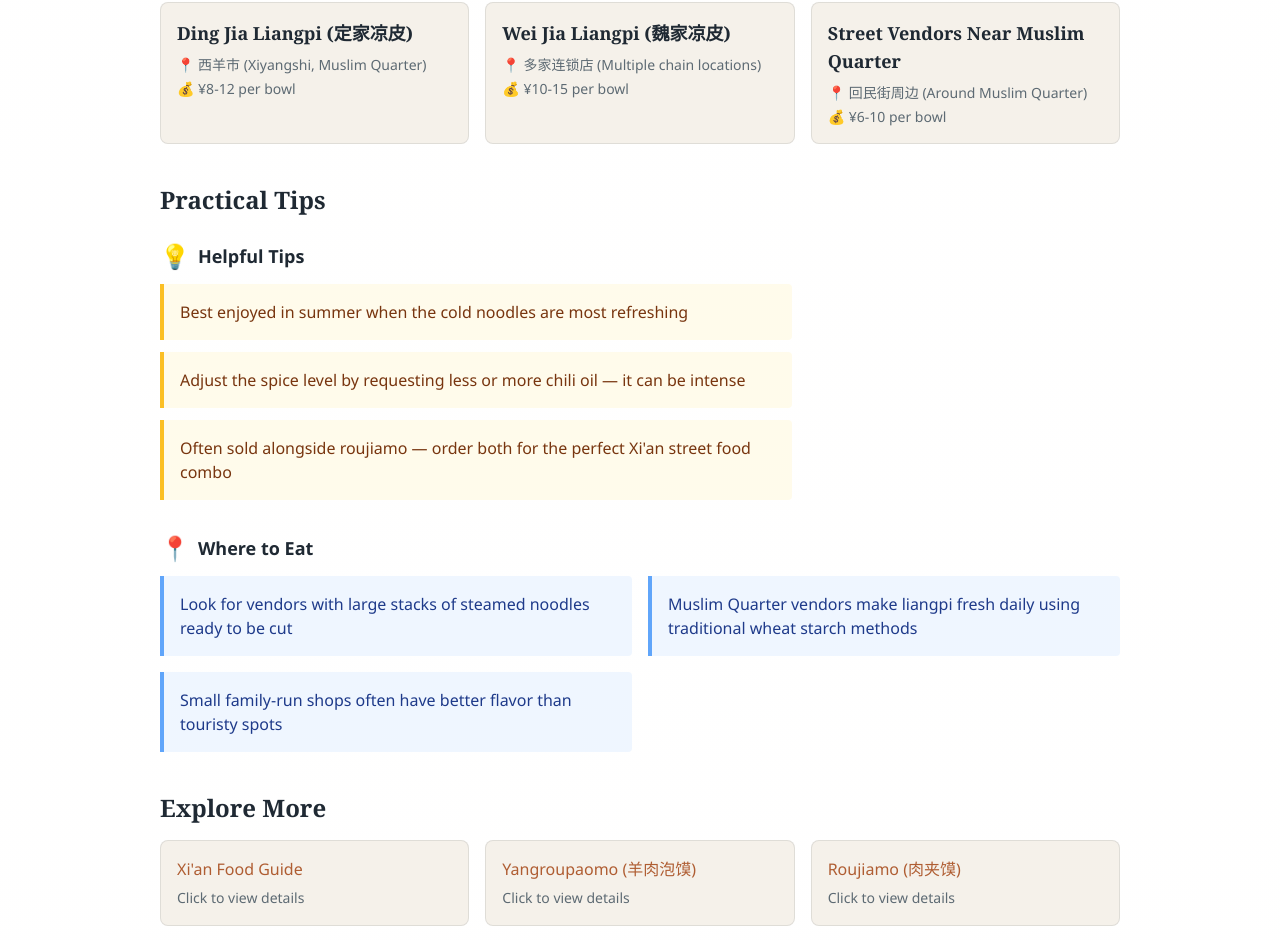
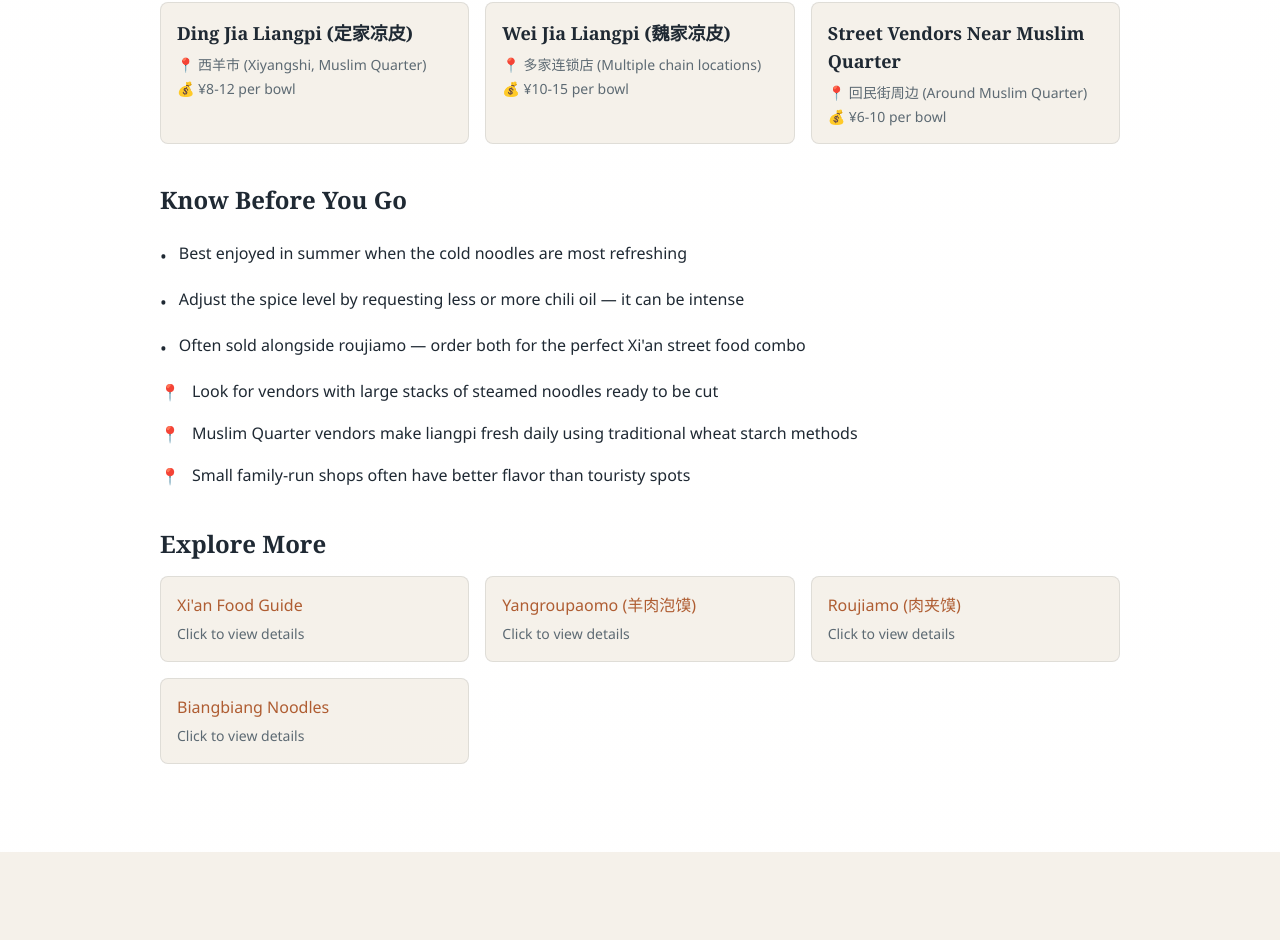
Before and after one commit to thecubestorm-arch/trailofchina, a Next.js app: page /destinations/xian/where-to-eat/liangpi in a window 1280 px wide. Shown: the part 1063-2003 px from the top of the page. Built offline with nearby package versions, Linux system fonts and the light colour scheme.

Commit message:
Redesign: 'Know Before You Go' — clean tip sections on Attraction + Food pages, remove scam types

```diff
--- a/components/AttractionPage.tsx
+++ b/components/AttractionPage.tsx
@@ -7,7 +7,7 @@ import ImageGallery from './ImageGallery';
 import ToursCTA from './ToursCTA';
 
 type Tip = {
-  type: 'tip' | 'scam' | 'photo';
+  type: 'tip' | 'photo';
   text: string;
 };
 
@@ -31,7 +31,7 @@ interface AttractionPageProps {
   price: string;
   nearestSubway: string;
   bestTime: string;
-  tips: readonly { type: 'tip' | 'scam' | 'photo'; text: string }[];
+  tips: readonly { type: 'tip' | 'photo'; text: string }[];
   mapUrl: string;
   relatedLinks: readonly { title: string; href: string }[];
   relatedArticles?: RelatedArticle[];
@@ -55,9 +55,6 @@ export default function AttractionPage({
   city,
   images,
 }: AttractionPageProps) {
-  const tipCount = (tips as Tip[]).filter((t) => t.type === 'tip').length;
-  const photoCount = (tips as Tip[]).filter((t) => t.type === 'photo').length;
-
   return (
     <div className="min-h-screen" style={{
       background: 'linear-gradient(0deg, rgba(245,241,234,0.02) 0%, rgba(245,241,234,0.02) 100%), #ffffff',
@@ -117,48 +114,23 @@ export default function AttractionPage({
 
         <ImageGallery images={images || []} />
 
-        {/* Practical Tips */}
+        {/* Know Before You Go */}
         <section className="mb-10">
-          <h2 className="text-2xl font-serif font-bold mb-6 text-[var(--foreground)]">Practical Tips</h2>
-
-          {/* Tips Grid */}
-          <div className="grid grid-cols-1 md:grid-cols-3 gap-6 mb-8">
-            {tips.filter((t) => t.type === 'tip').length > 0 && (
-              <div className="md:col-span-2">
-                <h3 className="text-lg font-semibold mb-3 flex items-center gap-2">
-                  <span className="text-2xl">💡</span> Helpful Tips
-                </h3>
-                <div className="space-y-3">
-                  {tips
-                    .filter((t) => t.type === 'tip')
-                    .map((tip, idx) => (
-                      <div key={idx} className="bg-amber-50 border-l-4 border-amber-400 p-4 rounded-r">
-                        <span className="text-amber-900">{tip.text}</span>
-                      </div>
-                    ))}
-                </div>
+          <h2 className="text-2xl font-serif font-bold mb-6 text-[var(--foreground)]">Know Before You Go</h2>
+          <div className="space-y-4">
+            {tips.filter((t) => t.type === 'tip').map((tip, idx) => (
+              <div key={idx} className="flex items-start gap-3">
+                <span className="text-terracotta mt-0.5 text-lg">•</span>
+                <p className="text-[var(--foreground)] leading-relaxed">{tip.text}</p>
               </div>
-            )}
+            ))}
+            {tips.filter((t) => t.type === 'photo').map((tip, idx) => (
+              <div key={`photo-${idx}`} className="flex items-start gap-3">
+                <span className="mt-0.5">📷</span>
+                <p className="text-[var(--foreground)] leading-relaxed">{tip.text}</p>
+              </div>
+            ))}
           </div>
-
-
-          {/* Best Photo Spots */}
-          {photoCount > 0 && (
-            <div className="mb-8">
-              <h3 className="text-lg font-semibold mb-3 flex items-center gap-2">
-                <span className="text-2xl">📷</span> Best Photo Spots
-              </h3>
-              <div className="grid grid-cols-1 md:grid-cols-2 gap-4">
-                {tips
-                  .filter((t) => t.type === 'photo')
-                  .map((tip, idx) => (
-                    <div key={idx} className="bg-[var(--background-strong)] border border-[var(--line)] p-4 rounded-lg">
-                      <span className="text-[var(--foreground)]">{tip.text}</span>
-                    </div>
-                  ))}
-              </div>
-            </div>
-          )}
         </section>
 
 
--- a/components/FoodDetailPage.tsx
+++ b/components/FoodDetailPage.tsx
@@ -6,7 +6,7 @@ import RelatedArticles from './RelatedArticles';
 import ImageGallery from './ImageGallery';
 
 type Tip = {
-  type: 'tip' | 'scam' | 'where';
+  type: 'tip' | 'where';
   text: string;
 };
 
@@ -36,7 +36,7 @@ interface FoodDetailPageProps {
   priceRange: string;
   bestTime: string;
   whereToTry: readonly Restaurant[];
-  tips: readonly { type: 'tip' | 'scam' | 'where'; text: string }[];
+  tips: readonly { type: 'tip' | 'where'; text: string }[];
   relatedLinks: readonly { title: string; href: string }[];
   relatedArticles?: RelatedArticle[];
   images?: { src: string; alt: string }[];
@@ -56,10 +56,6 @@ export default function FoodDetailPage({
   relatedArticles,
   images,
 }: FoodDetailPageProps) {
-  const tipCount = (tips as Tip[]).filter((t) => t.type === 'tip').length;
-  const scamCount = (tips as Tip[]).filter((t) => t.type === 'scam').length;
-  const whereCount = (tips as Tip[]).filter((t) => t.type === 'where').length;
-
   return (
     <div className="min-h-screen" style={{
       background: 'linear-gradient(0deg, rgba(245,241,234,0.02) 0%, rgba(245,241,234,0.02) 100%), #ffffff',
@@ -133,66 +129,23 @@ export default function FoodDetailPage({
           </section>
         )}
 
-        {/* Practical Tips */}
-
+        {/* Know Before You Go */}
         <section className="mb-10">
-          <h2 className="text-2xl font-serif font-bold mb-6 text-[var(--foreground)]">Practical Tips</h2>
-
-          {/* Tips Grid */}
-          <div className="grid grid-cols-1 md:grid-cols-3 gap-6 mb-8">
-            {tipCount > 0 && (
-              <div className="md:col-span-2">
-                <h3 className="text-lg font-semibold mb-3 flex items-center gap-2">
-                  <span className="text-2xl">💡</span> Helpful Tips
-                </h3>
-                <div className="space-y-3">
-                  {tips
-                    .filter((t) => t.type === 'tip')
-                    .map((tip, idx) => (
-                      <div key={idx} className="bg-amber-50 border-l-4 border-amber-400 p-4 rounded-r">
-                        <span className="text-amber-900">{tip.text}</span>
-                      </div>
-                    ))}
-                </div>
+          <h2 className="text-2xl font-serif font-bold mb-6 text-[var(--foreground)]">Know Before You Go</h2>
+          <div className="space-y-4">
+            {tips.filter((t) => t.type === 'tip').map((tip, idx) => (
+              <div key={idx} className="flex items-start gap-3">
+                <span className="text-terracotta mt-0.5 text-lg">•</span>
+                <p className="text-[var(--foreground)] leading-relaxed">{tip.text}</p>
               </div>
-            )}
+            ))}
+            {tips.filter((t) => t.type === 'where').map((tip, idx) => (
+              <div key={`where-${idx}`} className="flex items-start gap-3">
+                <span className="mt-0.5">📍</span>
+                <p className="text-[var(--foreground)] leading-relaxed">{tip.text}</p>
+              </div>
+            ))}
           </div>
-
-          {/* Where to Eat Tips */}
-          {whereCount > 0 && (
-            <div className="mb-8">
-              <h3 className="text-lg font-semibold mb-3 flex items-center gap-2">
-                <span className="text-2xl">📍</span> Where to Eat
-              </h3>
-              <div className="grid grid-cols-1 md:grid-cols-2 gap-4">
-                {tips
-                  .filter((t) => t.type === 'where')
-                  .map((tip, idx) => (
-                    <div key={idx} className="bg-blue-50 border-l-4 border-blue-400 p-4 rounded-r">
-                      <span className="text-blue-900">{tip.text}</span>
-                    </div>
-                  ))}
-              </div>
-            </div>
-          )}
-
-          {/* Scam Alerts */}
-          {scamCount > 0 && (
-            <div className="mb-8">
-              <h3 className="text-lg font-semibold mb-3 flex items-center gap-2">
-                <span className="text-2xl">⚠️</span> Avoid These Scams
-              </h3>
-              <div className="space-y-2">
-                {tips
-                  .filter((t) => t.type === 'scam')
-                  .map((tip, idx) => (
-                    <div key={idx} className="bg-[var(--accent-soft)] border-l-4 border-[var(--accent)] p-4 rounded-r">
-                      <span className="text-[var(--foreground)] font-medium">{tip.text}</span>
-                    </div>
-                  ))}
-              </div>
-            </div>
-          )}
         </section>
 
 
```
